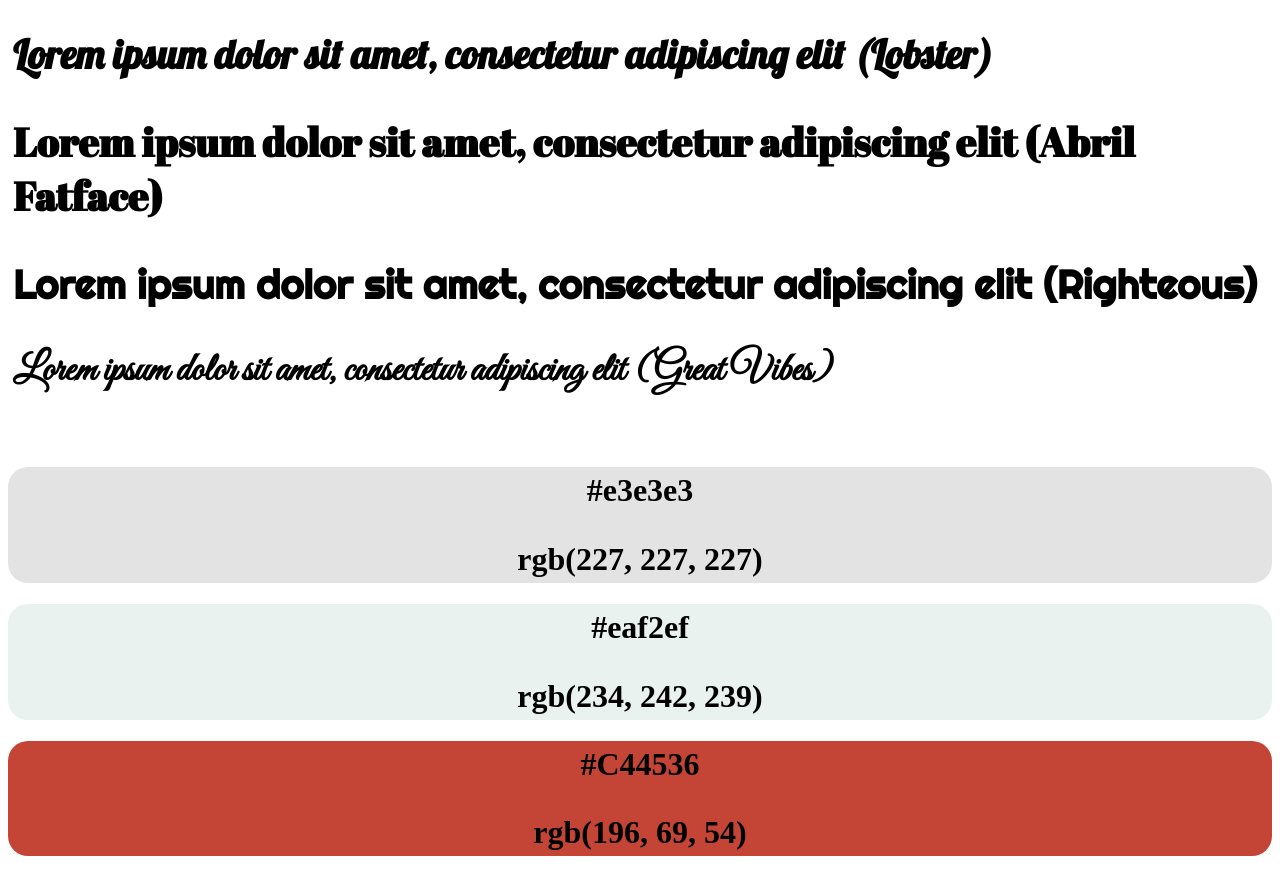
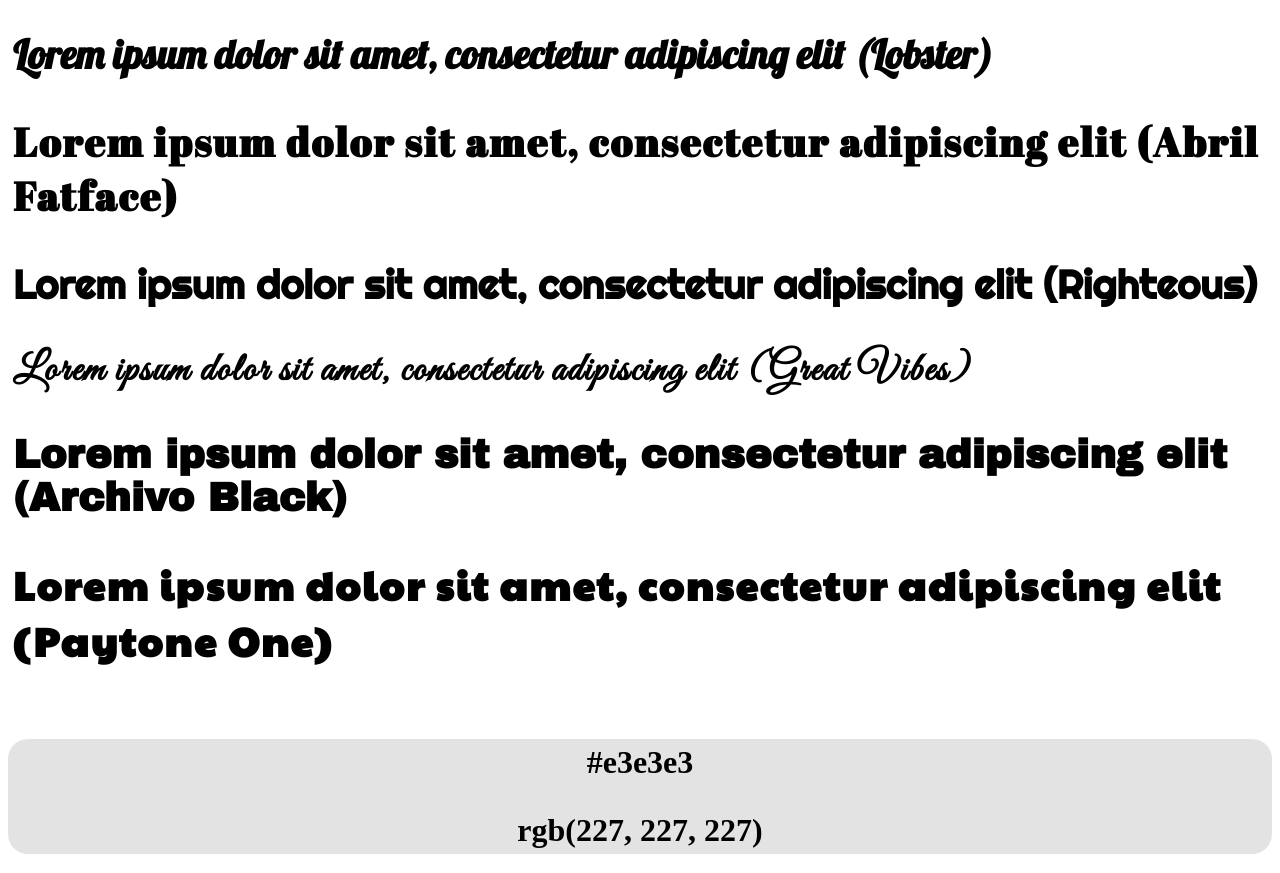
Before and after one commit to LucasBaun/Sample-websites, a plain HTML site: page index.html in a window 1280 px wide. Shown: the part 1544-2417 px from the top of the page. Drawn offline with Linux system fonts and the light colour scheme; a web font is replaced by a local one.

Commit message:
+Fonts
2 more fonts added

```diff
--- a/index.html
+++ b/index.html
@@ -7,6 +7,7 @@
 <link href="https://fonts.googleapis.com/css?family=Roboto+Slab" rel="stylesheet">
 <link href="https://fonts.googleapis.com/css?family=Lobster|Lora|Sniglet|Ubuntu" rel="stylesheet">
 <link href="https://fonts.googleapis.com/css?family=Abril+Fatface|Great+Vibes|Righteous" rel="stylesheet">
+<link href="https://fonts.googleapis.com/css?family=Archivo+Black|Paytone+One" rel="stylesheet">
 <style>
 body{
   padding: 0px;
@@ -63,6 +64,7 @@ body{
 .font12{
   font-family: 'Abril Fatface', cursive;
   font-size: 250%;
+  letter-spacing: 2px;
 }
 .font13{
   font-family: 'Righteous', cursive;
@@ -71,6 +73,16 @@ body{
 .font14{
   font-family: 'Great Vibes', cursive;
   font-size: 250%;
+  letter-spacing: 2px;
+}
+.font15{
+  font-family: 'Archivo Black', sans-serif;
+  font-size: 250%;
+}
+.font16{
+  font-family: 'Paytone One', sans-serif;
+  font-size: 250%;
+  letter-spacing: 2px;
 }
 
 
@@ -132,8 +144,8 @@ h1{
 <h1 class="font12">Lorem ipsum dolor sit amet, consectetur adipiscing elit (Abril Fatface)</h1>
 <h1 class="font13">Lorem ipsum dolor sit amet, consectetur adipiscing elit (Righteous)</h1>
 <h1 class="font14">Lorem ipsum dolor sit amet, consectetur adipiscing elit (Great Vibes)</h1>
-
-
+<h1 class="font15">Lorem ipsum dolor sit amet, consectetur adipiscing elit (Archivo Black)</h1>
+<h1 class="font16">Lorem ipsum dolor sit amet, consectetur adipiscing elit (Paytone One)</h1>
 
 <br>
 <div class="bg1">
```
